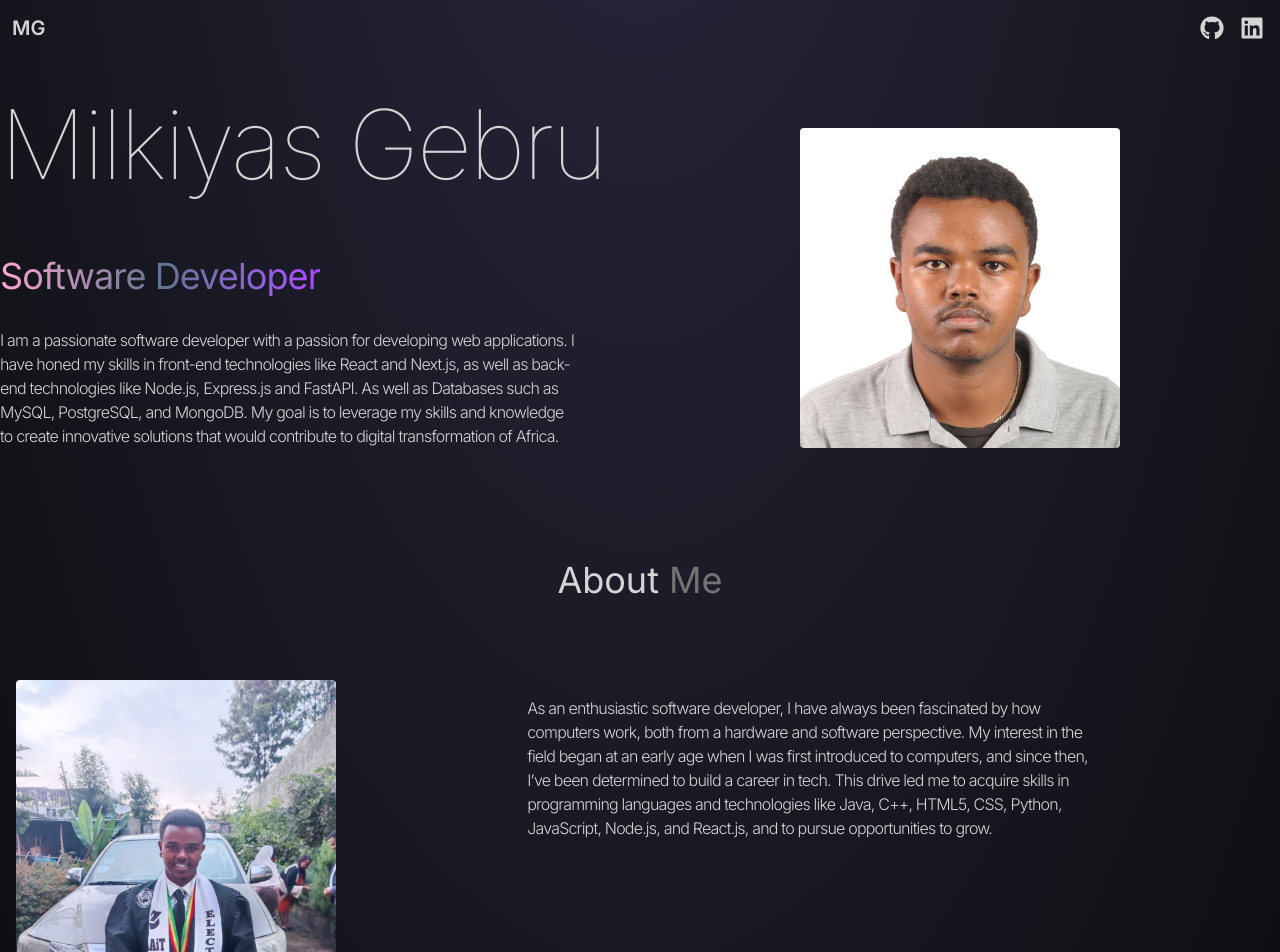
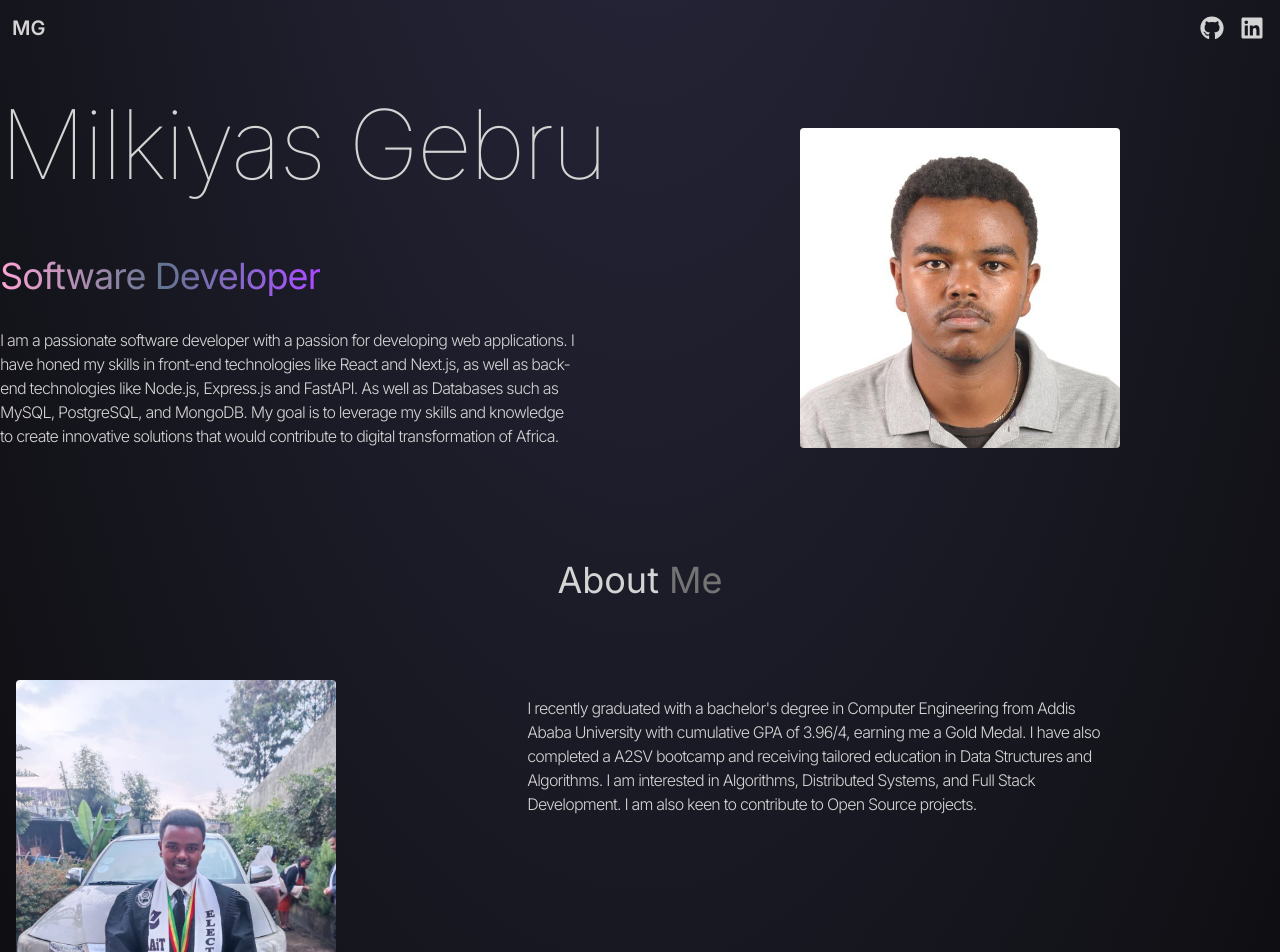
Before and after one commit to MilkiyasGebru/milkiyas-portfolio, a Next.js app: page / in a window 1280 px wide. Shown: the top 952 px of the page. Built offline with nearby package versions, Linux system fonts and the light colour scheme.

Commit message:
Updated the About me section

```diff
--- a/constant.js
+++ b/constant.js
@@ -4,11 +4,7 @@ I am a passionate software developer with a passion for developing web applicati
 I have honed my skills in front-end technologies like React and Next.js, as well as back-end technologies like Node.js, Express.js and FastAPI. As well as Databases such as MySQL, PostgreSQL, and MongoDB.
  My goal is to leverage my skills and knowledge to create innovative solutions that would contribute to digital transformation of Africa.`;
 
-export const ABOUT_TEXT="As an enthusiastic software developer, I have always been fascinated by how computers work, both from a\n" +
-    "                  hardware and software perspective. My interest in the field began at an early age when I was first\n" +
-    "                  introduced to computers, and since then, I’ve been determined to build a career in tech. This drive led me\n" +
-    "                  to acquire skills in programming languages and technologies like Java, C++, HTML5, CSS, Python,\n" +
-    "                  JavaScript, Node.js, and React.js, and to pursue opportunities to grow."
+export const ABOUT_TEXT="I recently graduated with a bachelor's degree in Computer Engineering from Addis Ababa University with cumulative GPA of 3.96/4, earning me a Gold Medal. I have also completed a A2SV bootcamp and receiving tailored education in Data Structures and Algorithms. I am interested in Algorithms, Distributed Systems, and Full Stack Development. I am also keen to contribute to Open Source projects. "
 
 
 export const EXPERIENCES = [
```
